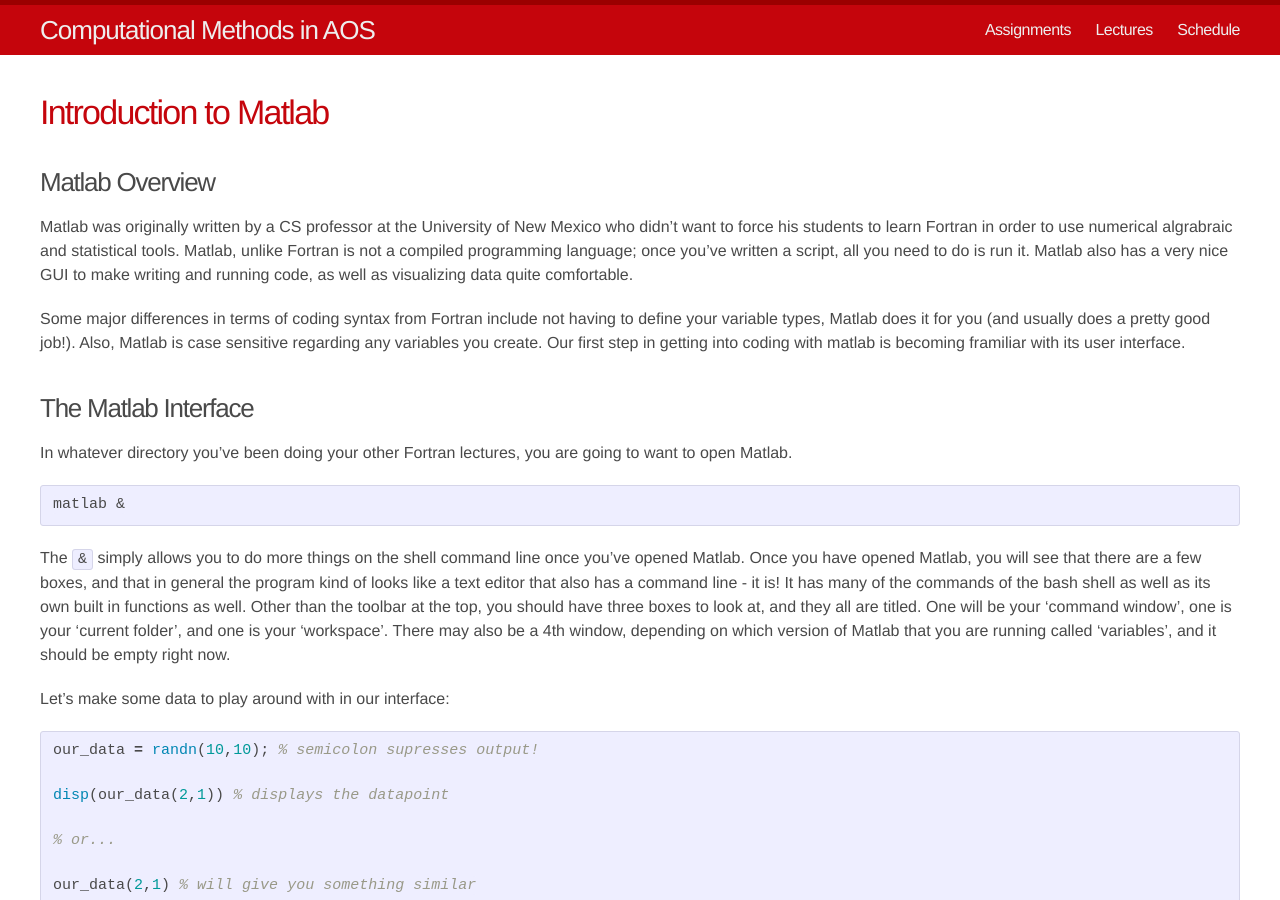
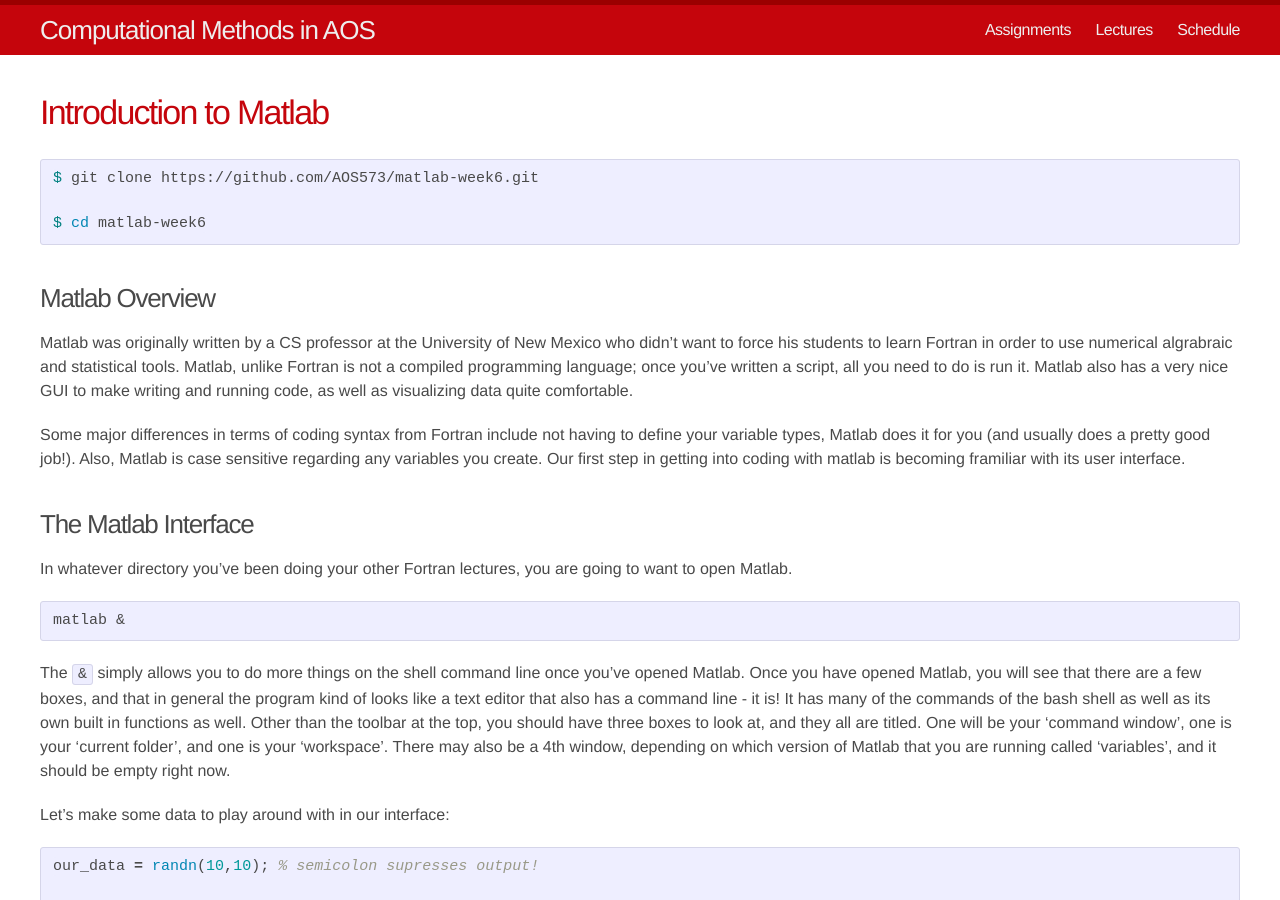
Before and after one commit to AOS573-2017/aos573-2017.github.io, a Jekyll site: the page built from _lectures/6-matlab_intro.md, in a window 1280 px wide and 900 px high. Built offline with Jekyll 4.4.1, drawn with Linux system fonts in a browser that asks for light colours.

Commit message:
Update 6-matlab_intro.md

```diff
--- a/_lectures/6-matlab_intro.md
+++ b/_lectures/6-matlab_intro.md
@@ -4,6 +4,11 @@ published: true
 title: Introduction to Matlab
 ---
 
+~~~ bash
+$ git clone https://github.com/AOS573/matlab-week6.git
+
+$ cd matlab-week6
+~~~
 
 # Matlab Overview
 Matlab was originally written by a CS professor at the University of New Mexico who didn't want to force his students to learn Fortran in order to use numerical algrabraic and statistical tools. Matlab, unlike Fortran is not a compiled programming language; once you've written a script, all you need to do is run it. Matlab also has a very nice GUI to make writing and running code, as well as visualizing data quite comfortable.
```
